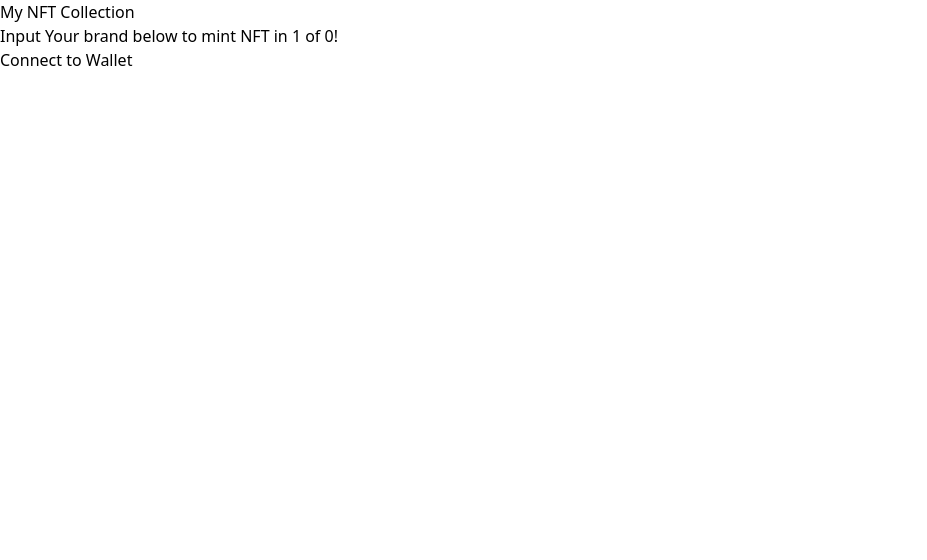
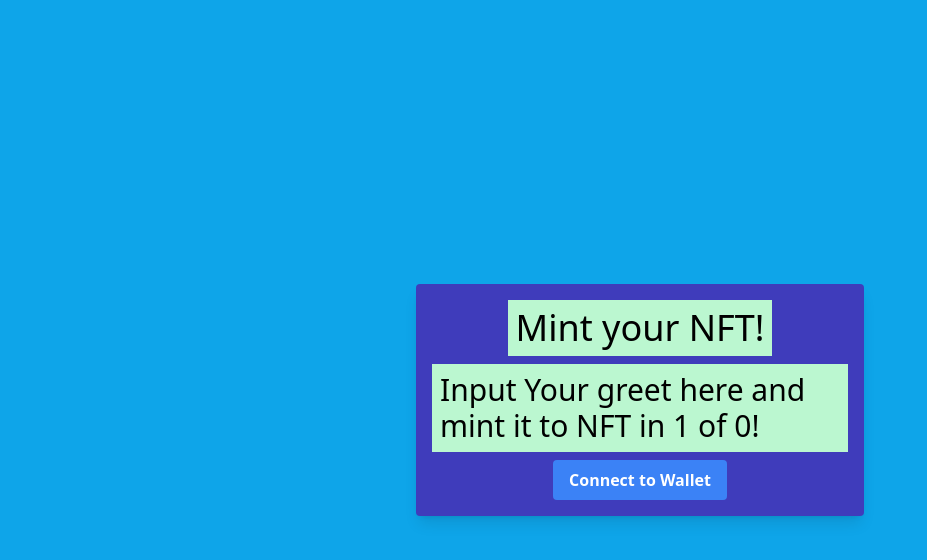
Before and after one commit to maxyou/MakePicNFT-App, a Next.js app: page / in a window 1280 px wide. Shown: the top 560 px of the page, without its empty margins (0-927 px from the left). Built offline with nearby package versions, Linux system fonts and the light colour scheme.

Commit message:
customize color

```diff
--- a/pages/index.tsx
+++ b/pages/index.tsx
@@ -13,15 +13,15 @@ declare global {
     ethereum: MetaMaskInpageProvider;
   }
 
-  type ExternalProvider = {
-    isMetaMask?: boolean;
-    isStatus?: boolean;
-    host?: string;
-    path?: string;
-    sendAsync?: (request: { method: string, params?: Array<any> }, callback: (error: any, response: any) => void) => void
-    send?: (request: { method: string, params?: Array<any> }, callback: (error: any, response: any) => void) => void
-    request?: (request: { method: string, params?: Array<any> }) => Promise<any>
-  }
+  // type ExternalProvider = {
+  //   isMetaMask?: boolean;
+  //   isStatus?: boolean;
+  //   host?: string;
+  //   path?: string;
+  //   sendAsync?: (request: { method: string, params?: Array<any> }, callback: (error: any, response: any) => void) => void
+  //   send?: (request: { method: string, params?: Array<any> }, callback: (error: any, response: any) => void) => void
+  //   request?: (request: { method: string, params?: Array<any> }) => Promise<any>
+  // }
 }
 
 
@@ -203,7 +203,7 @@ const Home: NextPage = () => {
 
     // Render Methods
     const renderNotConnectedContainer = () => (
-      <button onClick={connectWallet} className="cta-button connect-wallet-button">
+      <button onClick={connectWallet} className="bg-blue-500 hover:bg-blue-700 text-white font-bold py-2 px-4 rounded">
         Connect to Wallet
       </button>
     );
@@ -229,18 +229,18 @@ const Home: NextPage = () => {
   * Added a conditional render! We don't want to show Connect to Wallet if we're already connected :).
   */
   return (
-    <div className="App">
-      <div className="container">
+    <div className="bg-sky-500 w-screen h-screen grid gap-2 place-content-center place-items-center">
+      <div className='bg-purple max-w-md rounded overflow-hidden shadow-lg p-4'>
+        <div className="w-full h-full grid gap-2 place-content-center place-items-center">
 
-        <div className="header-container">
-          <p className="header gradient-text">My NFT Collection</p>
-          <p className="sub-text">
-            Input Your brand below to mint NFT in {(1 + tokenId).toString()} of {maxNum.toString()}!
-          </p>
+          <div className="bg-green-200 p-2 text-4xl">Mint your NFT!</div>
+          <div className="bg-green-200 p-2 text-3xl">
+            Input Your greet here and mint it to NFT in {(1 + tokenId).toString()} of {maxNum.toString()}!
+          </div>
           {currentAccount === "" ? (
             renderNotConnectedContainer()
           ) : (
-              <div>
+              <div className="bg-green-200">
                 <input type="text" name="text" onChange={e => setMyBrand(e.target.value)} value={myBrand} /><br /><br />
                 {
                   isMintting ?
@@ -254,12 +254,10 @@ const Home: NextPage = () => {
               </div>
             )}
         </div>
-
       </div>
     </div>
   );
 
-
 }
 
 export default Home
--- a/tailwind.config.js
+++ b/tailwind.config.js
@@ -5,7 +5,12 @@ module.exports = {
     './components/**/*.{js,ts,jsx,tsx}',
   ],
   theme: {
-    extend: {},
+    extend: {
+      colors: {
+        'white': '#ffffff',
+        'purple': '#3f3cbb',
+      }
+    },
   },
   plugins: [],
 }
```
